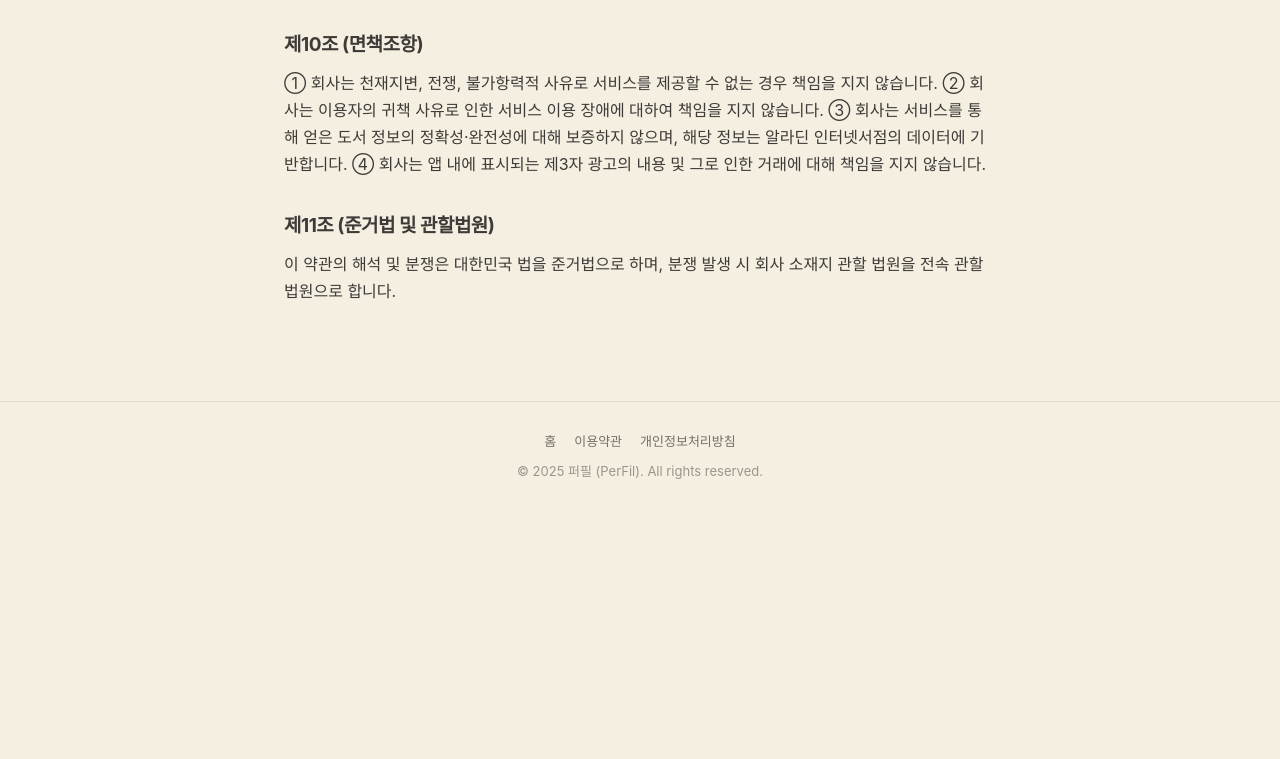
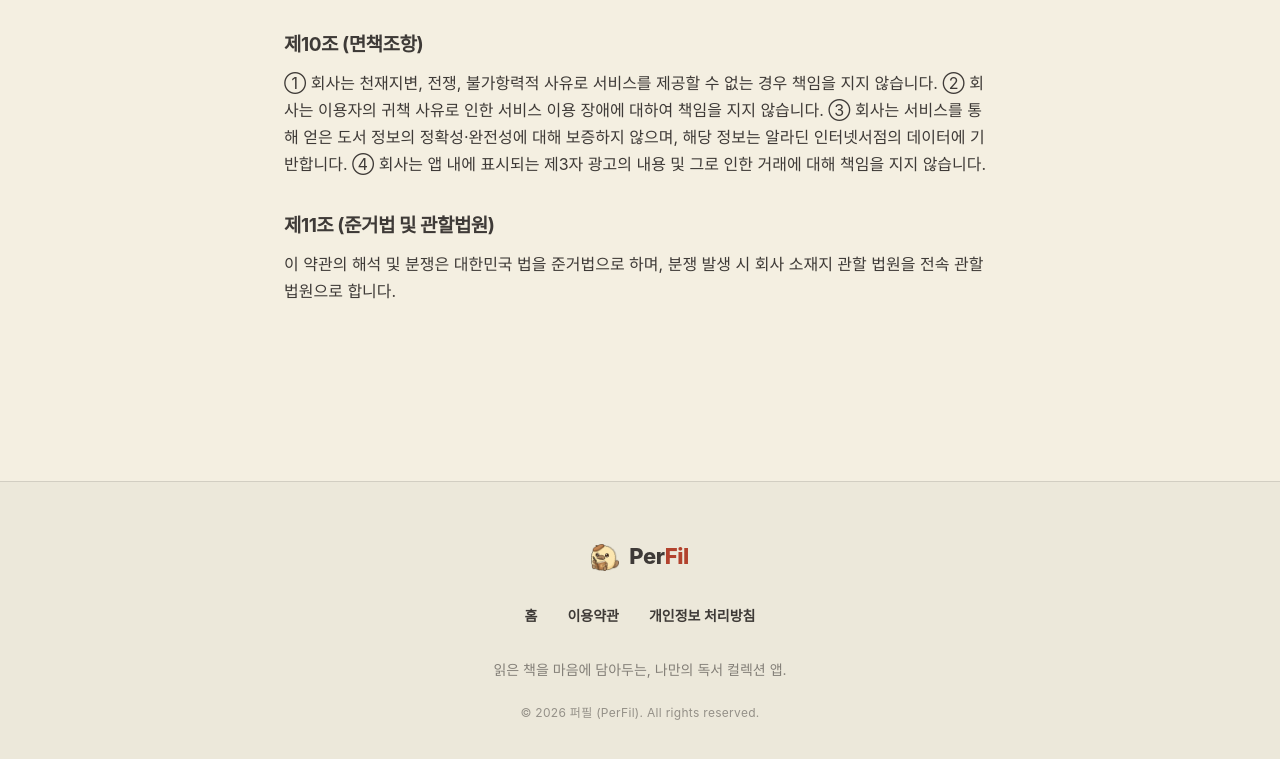
Before and after one commit to wlswo/perfil, an Astro site: page /perfil/terms in a window 1280 px wide. Shown: the part 1813-2572 px from the top of the page. Before the commit the page ends 2324 px from the top, so only its background shows below. Built offline with nearby package versions, Linux system fonts and the light colour scheme; Astro itself is replaced by a stand-in of ours.

Commit message:
feat(landing): refine character interactions, expand footer, polish copy
- 헤드라인을 더 따뜻한 톤으로 수정 ("책 한 권이 한 장의 기록이 되는 곳")
- 친구들 섹션을 hero(스토어 버튼) 바로 아래로 이동
- 마퀴 영역 padding 확장 (호버 시 캐릭터 잘림 해소)
- 캐릭터 툴팁 위치 아래로 조정
- favicon: 텍스트 SVG → 메인 마스코트 PNG (apple-touch-icon 추가)
- 본문 "법적 고지" 섹션 제거 (푸터에 통합)
- 푸터 확장: 브랜드 + 링크 + 태그라인 + 카피라이트(2025→2026)

```diff
--- a/src/layouts/Layout.astro
+++ b/src/layouts/Layout.astro
@@ -24,7 +24,8 @@ const base = import.meta.env.BASE_URL.replace(/\/$/, '');
     <meta property="og:description" content={description} />
     <meta property="og:type" content="website" />
     <meta name="twitter:card" content="summary_large_image" />
-    <link rel="icon" href={`${base}/favicon.svg`} type="image/svg+xml" />
+    <link rel="icon" type="image/png" href={`${base}/perfil_mascot.png`} />
+    <link rel="apple-touch-icon" href={`${base}/perfil_mascot.png`} />
     <title>{title}</title>
   </head>
   <body>
@@ -47,12 +48,27 @@ const base = import.meta.env.BASE_URL.replace(/\/$/, '');
     </main>
 
     <footer class="site-footer">
-      <div class="links">
-        <a href={`${base}/`}>홈</a>
-        <a href={`${base}/terms`}>이용약관</a>
-        <a href={`${base}/privacy`}>개인정보처리방침</a>
+      <div class="footer-inner">
+        <a href={`${base}/`} class="footer-brand">
+          <img
+            src={`${base}/characters/essay_icon.webp`}
+            alt=""
+            width="28"
+            height="28"
+            aria-hidden="true"
+          />
+          <span>Per<span class="accent">Fil</span></span>
+        </a>
+
+        <nav class="footer-links" aria-label="법적 고지 및 사이트 링크">
+          <a href={`${base}/`}>홈</a>
+          <a href={`${base}/terms`}>이용약관</a>
+          <a href={`${base}/privacy`}>개인정보 처리방침</a>
+        </nav>
+
+        <div class="footer-tagline">읽은 책을 마음에 담아두는, 나만의 독서 컬렉션 앱.</div>
+        <div class="copyright">© 2026 퍼필 (PerFil). All rights reserved.</div>
       </div>
-      <div class="copyright">© 2025 퍼필 (PerFil). All rights reserved.</div>
     </footer>
 
     <style is:global>
@@ -200,20 +216,67 @@ const base = import.meta.env.BASE_URL.replace(/\/$/, '');
 
       /* ─── 사이트 푸터 ─── */
       .site-footer {
-        padding: 28px 24px;
+        padding: 56px 24px 48px;
         border-top: 1px solid rgba(62, 58, 55, 0.15);
-        font-size: 13px;
-        opacity: 0.7;
+        background: rgba(62, 58, 55, 0.04);
+        margin-top: 80px;
+      }
+      .footer-inner {
+        max-width: 760px;
+        margin: 0 auto;
+        display: flex;
+        flex-direction: column;
+        align-items: center;
+        gap: 18px;
         text-align: center;
       }
-      .site-footer .links {
+      .footer-brand {
+        display: inline-flex;
+        align-items: center;
+        gap: 10px;
+        font-size: 22px;
+        font-weight: 800;
+        letter-spacing: -0.5px;
+        color: var(--ink);
+        margin-bottom: 4px;
+      }
+      .footer-brand img {
+        object-fit: contain;
+      }
+      .footer-brand .accent {
+        color: var(--accent);
+      }
+      .footer-links {
         display: flex;
-        gap: 18px;
+        gap: 22px;
+        flex-wrap: wrap;
         justify-content: center;
-        margin-bottom: 8px;
       }
-      .site-footer .copyright {
-        opacity: 0.7;
+      .footer-links a {
+        font-size: 14px;
+        font-weight: 600;
+        padding: 6px 4px;
+        border-bottom: 1px solid transparent;
+        transition:
+          color 0.18s ease,
+          border-color 0.18s ease;
+      }
+      .footer-links a:hover {
+        color: var(--accent);
+        border-bottom-color: var(--accent);
+      }
+      .footer-tagline {
+        font-size: 14px;
+        opacity: 0.6;
+        line-height: 1.6;
+        max-width: 360px;
+        margin-top: 6px;
+      }
+      .copyright {
+        font-size: 12px;
+        opacity: 0.5;
+        letter-spacing: 0.3px;
+        margin-top: 4px;
       }
 
       @media (max-width: 600px) {
```
Also changed, not shown: src/pages/index.astro (+59 -113 lines), public/favicon.svg (deleted), 1 other file.
